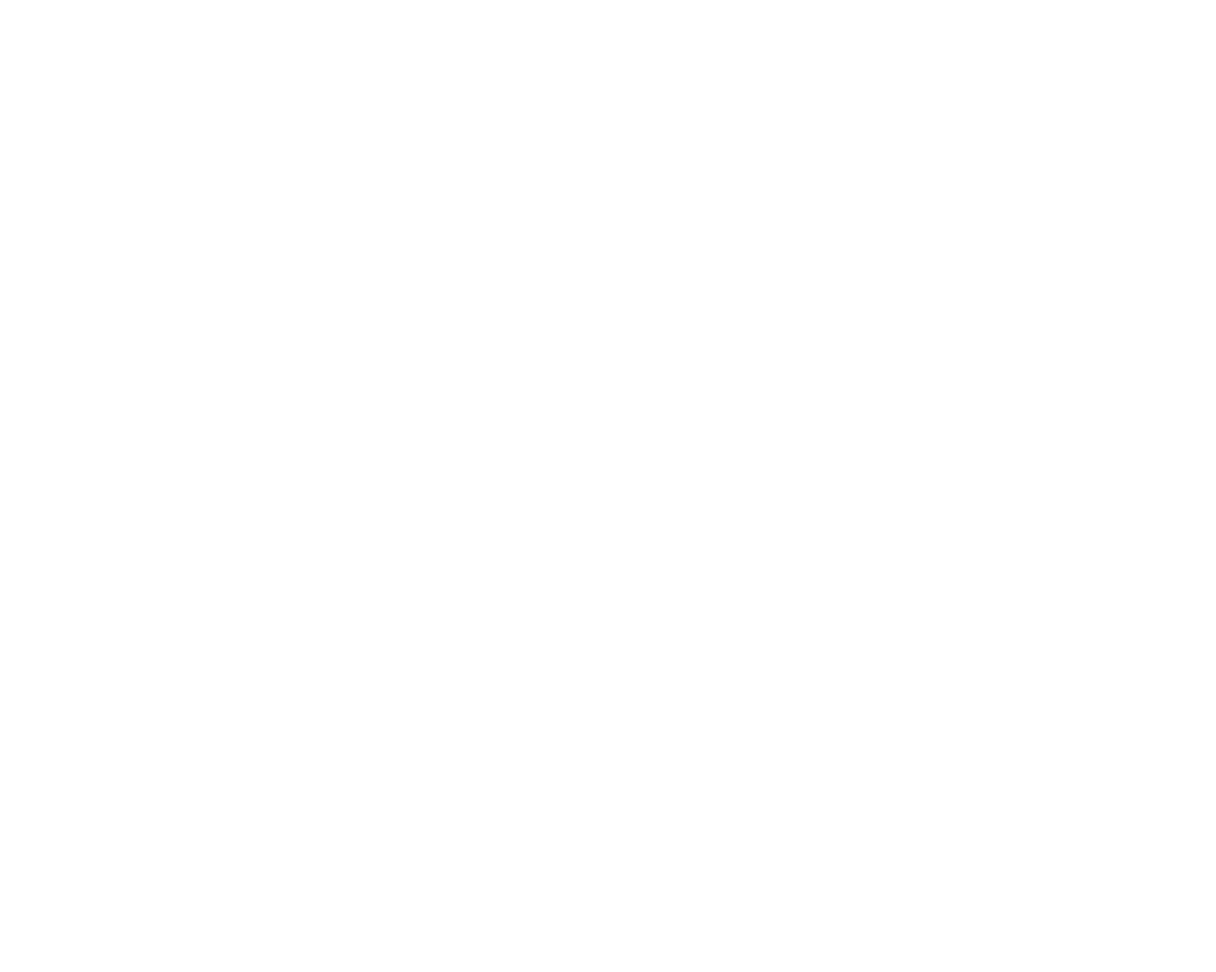
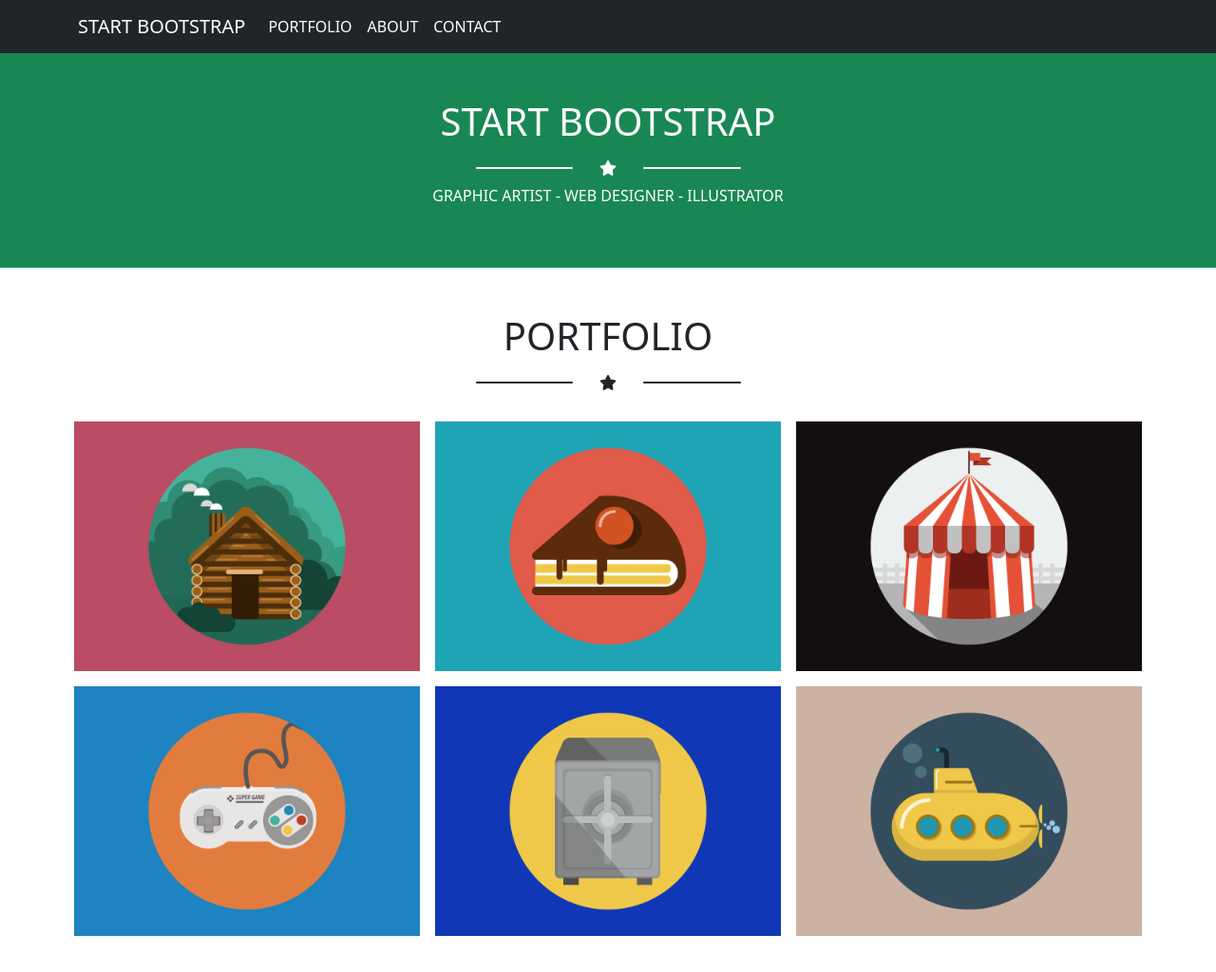
Before and after one commit to LucaPiantadosi27/html-css-bootstrap-freelancer, a plain HTML site: page index.html in a window 1280 px wide. Shown: the whole page at 95% size. Before the commit the page ends 800 px from the top, so only its background shows below. Drawn offline with nearby package versions, Linux system fonts and the light colour scheme.

Commit message:
jumbotron + cards

```diff
--- a/index.html
+++ b/index.html
@@ -4,10 +4,137 @@
     <meta charset="UTF-8">
     <meta name="viewport" content="width=device-width, initial-scale=1.0">
     <title>html-css-bootstrap-freelancer</title>
+<!-- link Bootstrap -->
+<link href="https://cdn.jsdelivr.net/npm/bootstrap@5.3.2/dist/css/bootstrap.min.css" rel="stylesheet" integrity="sha384-T3c6CoIi6uLrA9TneNEoa7RxnatzjcDSCmG1MXxSR1GAsXEV/Dwwykc2MPK8M2HN" crossorigin="anonymous">
+<!--  -->
+
+<!-- link Fontawesome -->
+<link rel="stylesheet" href="https://cdnjs.cloudflare.com/ajax/libs/font-awesome/6.5.1/css/all.min.css" integrity="sha512-DTOQO9RWCH3ppGqcWaEA1BIZOC6xxalwEsw9c2QQeAIftl+Vegovlnee1c9QX4TctnWMn13TZye+giMm8e2LwA==" crossorigin="anonymous"referrerpolicy="no-referrer" />
+<!--  -->
+
+<!-- CSS -->
+<link rel="stylesheet" href="style.css">
+<!--  -->
+</head>
 
 
-</head>
 <body>
+    <nav class="navbar navbar-expand-lg bg-dark" data-bs-theme="dark">
+        <div class="container">
+            <a class="navbar-brand" href="#">START BOOTSTRAP</a>
+            <button class="navbar-toggler" type="button" data-bs-toggle="collapse" data-bs-target="#navbarSupportedContent" aria-controls="navbarSupportedContent" aria-expanded="false" aria-label="Toggle navigation">
+              <span class="navbar-toggler-icon"></span>
+            </button>
+            <div class="collapse navbar-collapse" id="navbarSupportedContent">
+              <ul class="navbar-nav me-auto mb-2 mb-lg-0">
+                <li class="nav-item">
+                  <a class="nav-link active" aria-current="page" href="#">PORTFOLIO</a>
+                </li>
+                <li class="nav-item">
+                    <a class="nav-link active" aria-current="page" href="#">ABOUT</a>
+                  </li>
+                  <li class="nav-item">
+                    <a class="nav-link active" aria-current="page" href="#">CONTACT</a>
+                  </li>
+                  <ul class="dropdown-menu">
+                    <li><a class="dropdown-item" href="#">on</a></li>
+                    <li><a class="dropdown-item" href="#">Another action</a></li>
+                    <li><hr class="dropdown-divider"></li>
+                    <li><a class="dropdown-item" href="#">Something else here</a></li>
+                  </ul>
+                </li>
+        </div>
+    </nav>
+
+
+<!-- JUMBROTON -->
+
+<div id="jumbo" class="bg-success text-white text-center py-5">
+    <div class="container text-uppercase">
+
+        <h1>Start Bootstrap</h1>
+
+<!-- RIVEDI COME FARE INSERIRE ELEMENTI SIMILI -->
+        <div class="struttura-titolo col-3 mx-auto">
+            <div class="separator row align-items-center">
+                <div class="col-5">
+                    <hr class="border-2 opacity-100 rounded">
+                </div>
+                <div class="col-2">
+                    <i class="fa-solid fa-star"></i>
+                </div>
+                <div class="col-5">
+                    <hr class="border-2 opacity-100 rounded">
+                </div>
+            </div>
+        </div>
+
+        <p>
+            Graphic Artist - Web Designer - Illustrator
+        </p>
+    </div>
+</div>
+<!--  -->
+
+<!-- PORTFOLIO SECTION -->
+
+<div id="portfolio">
+    <div class="container text-center py-5 text-uppercase">
+        <h1>Portfolio</h1>
+        <div class="struttura-titolo col-3 mx-auto mb-3">
+            <div class="separator row align-items-center">
+                <div class="col-5">
+                    <hr class="border-2 opacity-100 rounded">
+                </div>
+                <div class="col-2">
+                    <i class="fa-solid fa-star"></i>
+                </div>
+                <div class="col-5">
+                    <hr class="border-2 opacity-100 rounded">
+                </div>
+            </div>
+        </div>
+
+        <!-- COLONNE CON CARDS -->
+        <div class="row test row-cols-1 row-cols-md-2 row-cols-lg-3">
+            <div class="col p-2">
+                <div class="my_card">
+                    <img src="./bootstrap_freelancer/bootstrap_freelancer/img/cabin.png" class="img-fluid" alt="...">
+                </div>
+            </div>
+            <div class="col p-2">
+                <div class="my_card">
+                    <img src="./bootstrap_freelancer/bootstrap_freelancer/img/cake.png" class="img-fluid" alt="...">
+                </div>
+            </div>
+            <div class="col p-2">
+                <div class="my_card">
+                    <img src="./bootstrap_freelancer/bootstrap_freelancer/img/circus.png" class="img-fluid" alt="...">
+                </div>
+            </div>
+
+            <div class="col p-2">
+                <div class="my_card">
+                    <img src="./bootstrap_freelancer/bootstrap_freelancer/img/game.png" class="img-fluid" alt="...">
+                </div>
+            </div>
+
+            <div class="col p-2">
+                <div class="my_card">
+                    <img src="./bootstrap_freelancer/bootstrap_freelancer/img/safe.png" class="img-fluid" alt="...">
+                </div>
+            </div>
+            <div class="col p-2">
+                <div class="my_card">
+                    <img src="./bootstrap_freelancer/bootstrap_freelancer/img/submarine.png" class="img-fluid" alt="...">
+                </div>
+            </div>
+        </div>
+
+    </div>
+</div>
+<!--  -->
+
 
 </body>
 </html>
```
Also changed, not shown: style.css (+11 -0 lines), bootstrap_freelancer/bootstrap_freelancer/img/avatar.svg (added), bootstrap_freelancer/bootstrap_freelancer/img/cabin.png (added), bootstrap_freelancer/bootstrap_freelancer/img/cake.png (added), bootstrap_freelancer/bootstrap_freelancer/img/circus.png (added), bootstrap_freelancer/bootstrap_freelancer/img/game.png (added), bootstrap_freelancer/bootstrap_freelancer/img/safe.png (added), bootstrap_freelancer/bootstrap_freelancer/img/submarine.png (added), bootstrap_freelancer/bootstrap_freelancer/layouts/desktop.png (added), bootstrap_freelancer/bootstrap_freelancer/layouts/smartphone.png (added), bootstrap_freelancer/bootstrap_freelancer/layouts/tablet.png (added).
